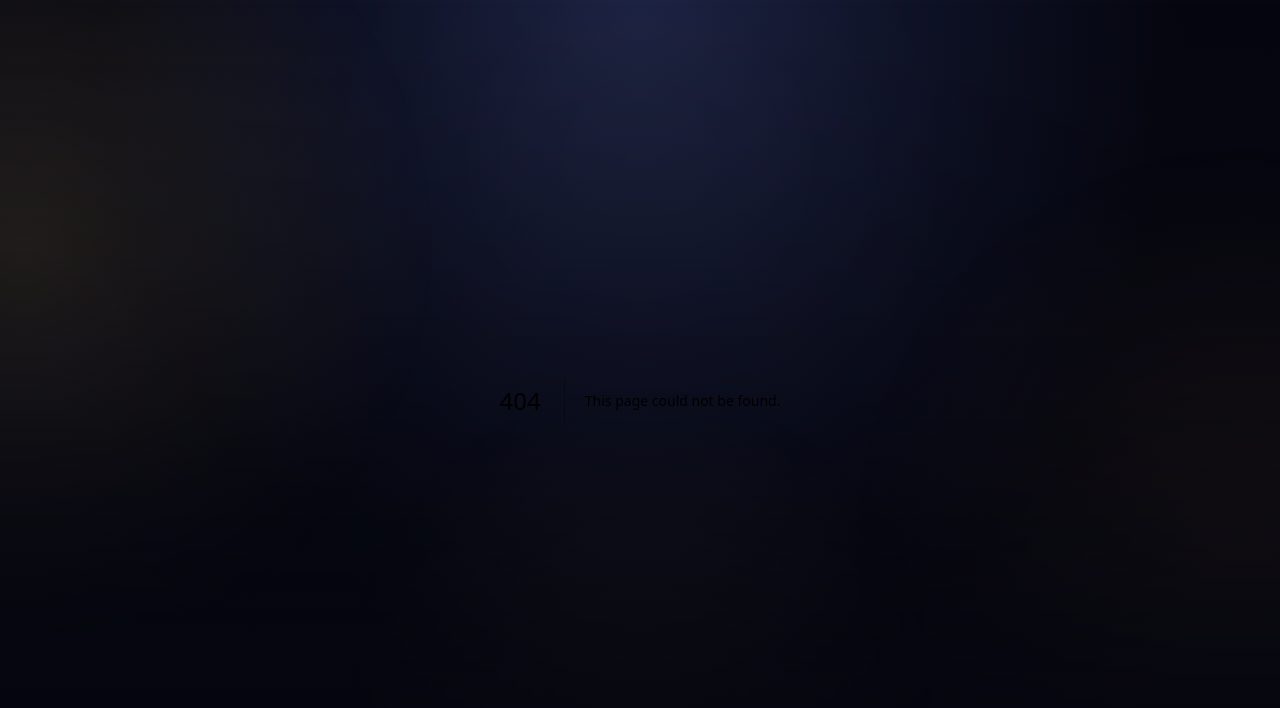
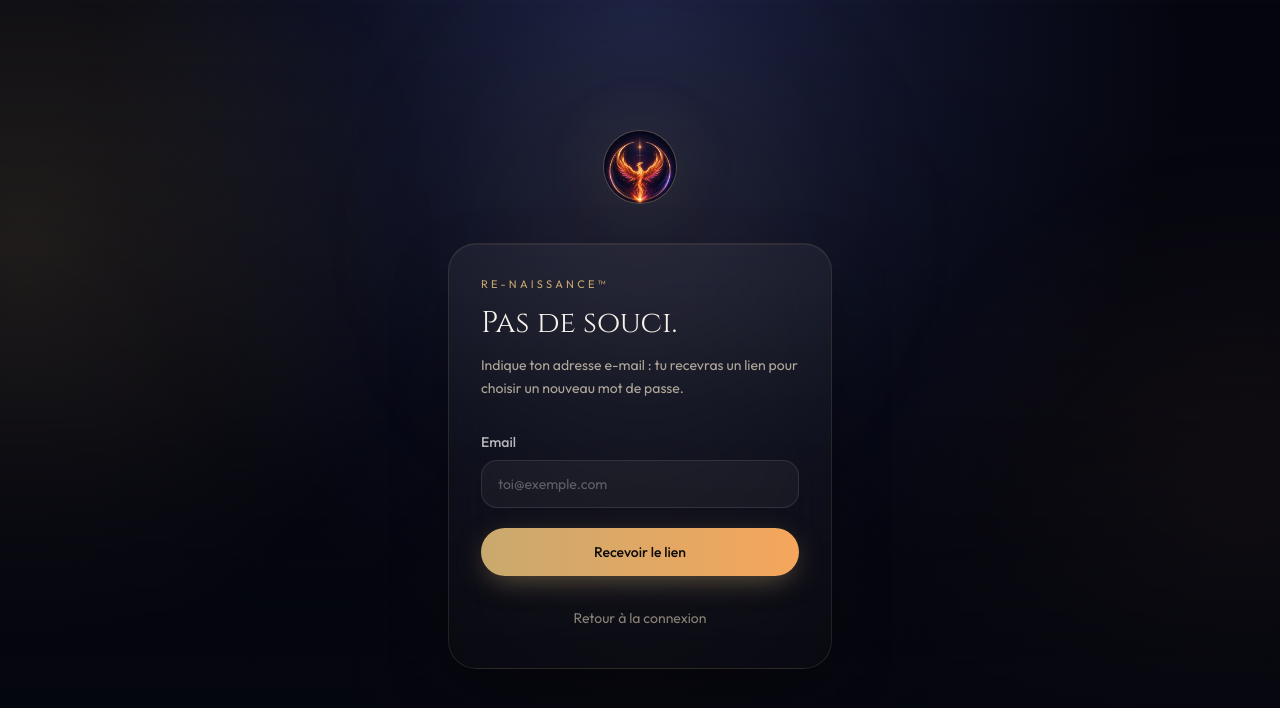
Before and after one commit to mohamesbah44-source/renaissance-app, a Next.js app: page /login/forgot-password in a window 1280 px wide. Before the commit this address had no page. Shown: the top 708 px of the page. Built offline with nearby package versions, Linux system fonts and the light colour scheme.

Commit message:
Add Forgot Password page for password reset

```diff
--- /dev/null
+++ b/app/(auth)/login/forgot-password/page.tsx
@@ -0,0 +1,58 @@
+"use client";
+
+import Link from "next/link";
+import { useActionState } from "react";
+import { requestPasswordReset } from "@/lib/auth/actions";
+import { GlassCard } from "@/components/ui/GlassCard";
+import { Field } from "@/components/ui/Field";
+import { Input } from "@/components/ui/Input";
+import { SubmitButton } from "@/components/ui/SubmitButton";
+
+type ResetState = { error?: string; success?: unknown; message?: string } | undefined;
+
+export default function ForgotPasswordPage() {
+  const [rawState, formAction] = useActionState(requestPasswordReset, undefined);
+  const state = rawState as ResetState;
+  const sent = Boolean(state && !state.error);
+
+  return (
+    <GlassCard className="p-6 sm:p-8">
+      <p className="text-[11px] uppercase tracking-[0.3em] text-rr-or">Re-Naissance™</p>
+      <h1 className="mt-3 font-rr-display text-3xl leading-tight text-rr-ivoire">Pas de souci.</h1>
+      <p className="mt-3 text-sm leading-relaxed text-rr-gris-clair">
+        Indique ton adresse e-mail : tu recevras un lien pour choisir un nouveau mot de passe.
+      </p>
+
+      {sent ? (
+        <p className="mt-8 font-rr-serif text-lg italic leading-relaxed text-rr-creme">
+          {typeof state?.message === "string" && state.message
+            ? state.message
+            : "Si cette adresse correspond à un compte, un e-mail vient de partir. Pense à vérifier tes courriers indésirables."}
+        </p>
+      ) : (
+        <form action={formAction} className="mt-8 flex flex-col gap-5">
+          <Field label="Email" htmlFor="email">
+            <Input
+              id="email"
+              name="email"
+              type="email"
+              autoComplete="email"
+              required
+              placeholder="toi@exemple.com"
+            />
+          </Field>
+
+          {state?.error && <p className="text-sm text-rr-rouge">{state.error}</p>}
+
+          <SubmitButton>Recevoir le lien</SubmitButton>
+        </form>
+      )}
+
+      <div className="mt-6 flex justify-center text-sm text-rr-gris">
+        <Link href="/login" className="px-2 py-2 transition-colors duration-300 hover:text-rr-gris-clair">
+          Retour à la connexion
+        </Link>
+      </div>
+    </GlassCard>
+  );
+}
```
